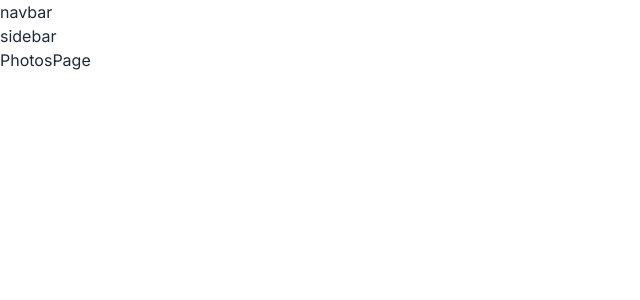
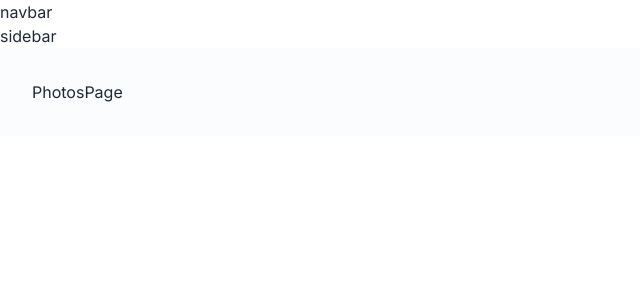
Before and after one commit to muktinathrajbanshi/my_photos, a React (Vite) app in the folder frontend/: page / in a window 1280 px wide. Shown: the top 300 px of the page, without its empty margins (0-640 px from the left). Built offline with nearby package versions, Linux system fonts and the light colour scheme; a web font is replaced by a local one.

Commit message:
oi lastai nidra lagna thale chha yar

```diff
--- a/frontend/src/components/layout/AppLayout.jsx
+++ b/frontend/src/components/layout/AppLayout.jsx
@@ -6,7 +6,7 @@ const AppLayout = () => {
       <p>navbar</p>
       <p>sidebar</p>
 
-      <main>
+      <main className="app-main-content">
         <Outlet />
       </main>
     </div>
```
